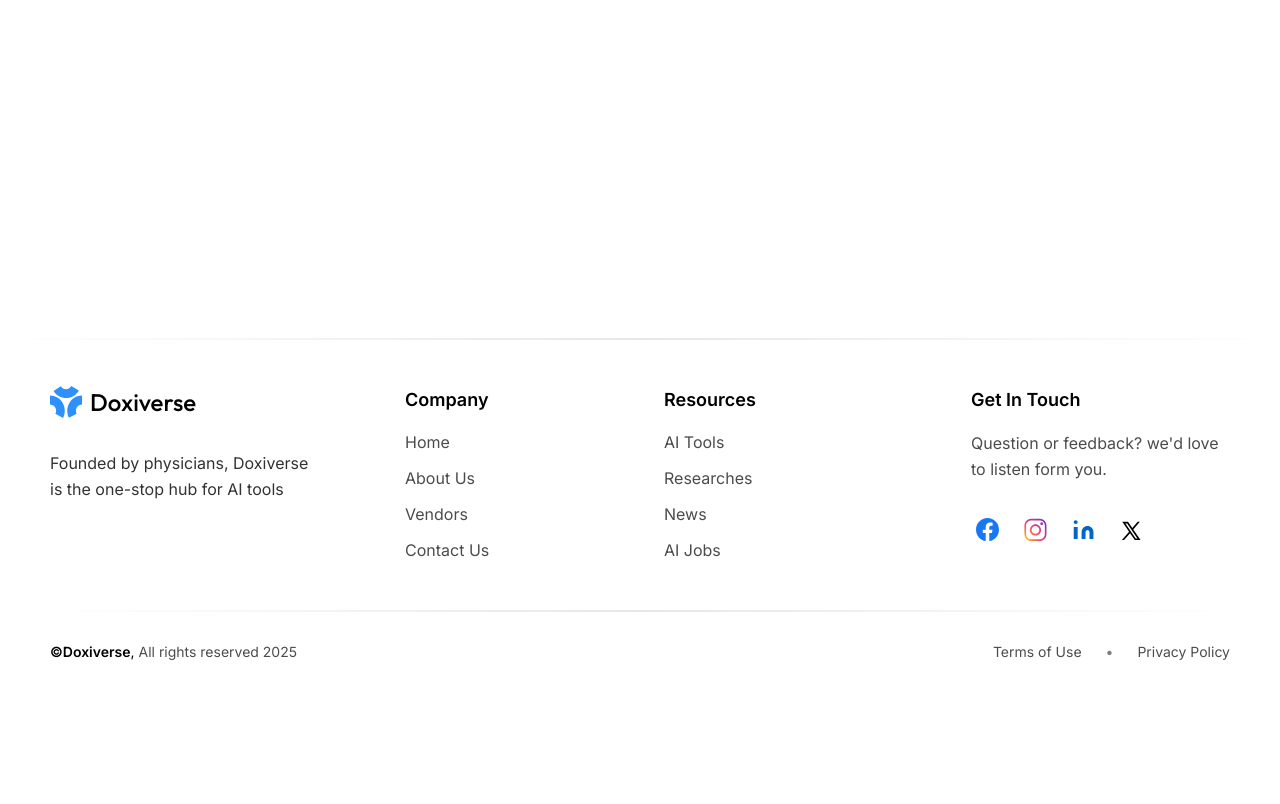
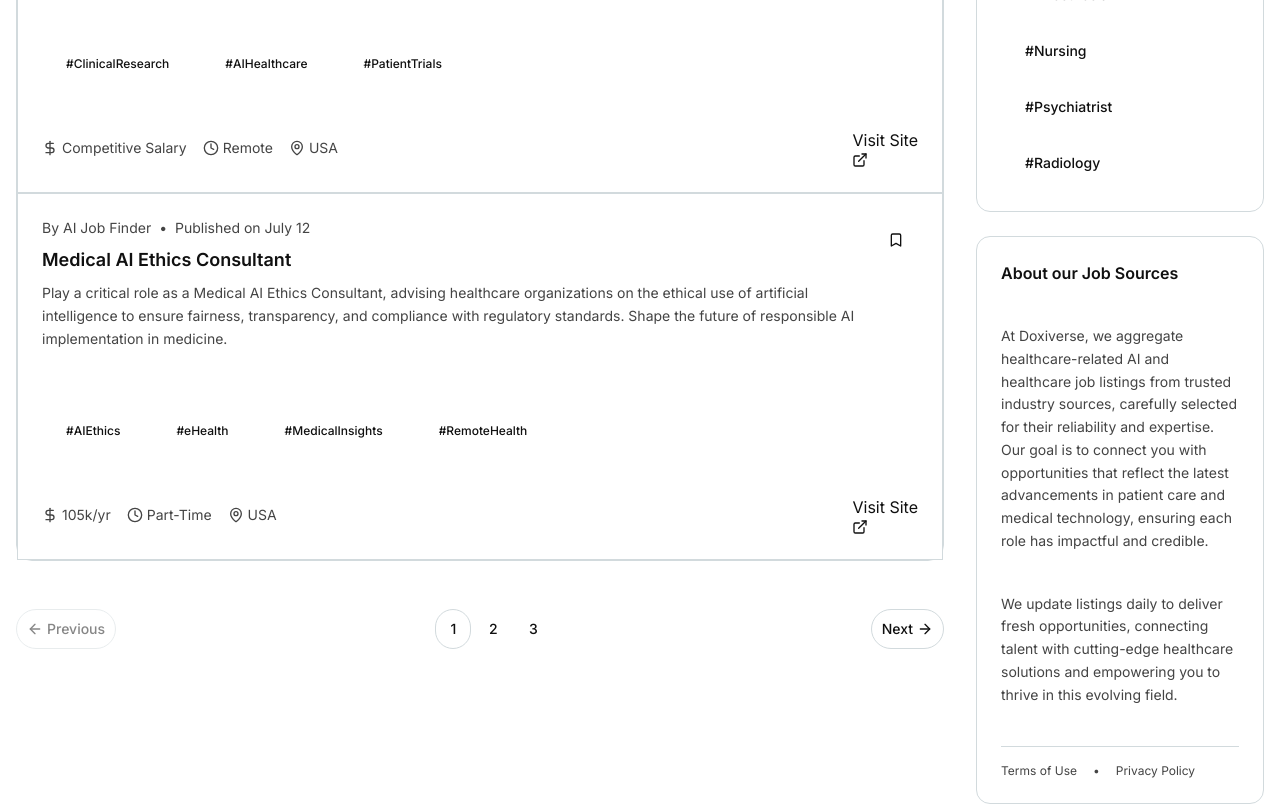
Before and after one commit to doxiversellc-create/front-end, a Next.js app: page /ai-jobs in a window 1280 px wide. Before the commit this address had no page. Shown: the part 560-1364 px from the top of the page. Before the commit the page ends 1270 px from the top, so only its background shows below. Built offline with nearby package versions, Linux system fonts and the light colour scheme.

Commit message:
create an ai job page

```diff
--- /dev/null
+++ b/app/ai-jobs/_components/JobCard.tsx
@@ -0,0 +1,83 @@
+import { Button } from "@/components/ui/button";
+import { Card } from "@/components/ui/card";
+import { Bookmark, Clock, DollarSign, ExternalLink, MapPin } from "lucide-react";
+
+interface JobCardProps {
+  title: string;
+  company: string;
+  description: string;
+  tags: string[];
+  salary?: string;
+  location: string;
+  type: string;
+  publishedDate: string;
+}
+
+const JobCard = ({
+  title,
+  //   company,
+  description,
+  tags,
+  salary,
+  location,
+  type,
+  publishedDate,
+}: JobCardProps) => {
+  return (
+    <Card className="p-6 border-b hover:shadow-[var(--job-card-hover-shadow)] transition-all duration-200 bg-card rounded-none">
+      <div className="flex justify-between items-start mb-4">
+        <div className="flex-1">
+          <div className="flex items-center text-sm text-muted-foreground mb-2">
+            <span>By AI Job Finder</span>
+            <span className="mx-2">•</span>
+            <span>Published on {publishedDate}</span>
+          </div>
+          <h3 className="text-lg font-semibold mb-2 hover:text-brand cursor-pointer transition-colors">
+            {title}
+          </h3>
+          <p className="text-muted-foreground text-sm leading-relaxed mb-4">{description}</p>
+        </div>
+        <Button variant="ghost" size="icon" className="ml-4 shrink-0">
+          <Bookmark className="h-4 w-4" />
+        </Button>
+      </div>
+
+      <div className="flex flex-wrap gap-2 mb-4">
+        {tags.map((tag, index) => (
+          <Button
+            key={index}
+            variant="secondary"
+            className="bg-tag-bg text-tag-text hover:bg-tag-bg/80 text-xs font-medium"
+          >
+            #{tag}
+          </Button>
+        ))}
+      </div>
+
+      <div className="flex items-center justify-between">
+        <div className="flex items-center space-x-4 text-sm text-muted-foreground">
+          {salary && (
+            <div className="flex items-center space-x-1">
+              <DollarSign className="h-4 w-4" />
+              <span>{salary}</span>
+            </div>
+          )}
+          <div className="flex items-center space-x-1">
+            <Clock className="h-4 w-4" />
+            <span>{type}</span>
+          </div>
+          <div className="flex items-center space-x-1">
+            <MapPin className="h-4 w-4" />
+            <span>{location}</span>
+          </div>
+        </div>
+        <span className="text-brand border-brand hover:bg-brand hover:text-white">
+          <span>Visit Site</span>
+          <ExternalLink className="w-4 h-4" />
+        </span>
+      </div>
+    </Card>
+  );
+};
+
+export default JobCard;
--- /dev/null
+++ b/app/ai-jobs/_components/Sidebar.tsx
@@ -0,0 +1,52 @@
+import { Button } from "@/components/ui/button";
+import { Card } from "@/components/ui/card";
+
+const Sidebar = () => {
+  const topTags = ["#Dentist", "#Anesthesia", "#Nursing", "#Psychiatrist", "#Radiology"];
+
+  return (
+    <aside className="space-y-6">
+      <Card className="p-6">
+        <h3 className="font-semibold mb-4">Top Tagged Jobs</h3>
+        <div className="flex flex-wrap gap-2">
+          {topTags.map((tag, index) => (
+            <Button
+              key={index}
+              variant="secondary"
+              className="bg-tag-bg text-tag-text hover:bg-tag-bg/80 cursor-pointer transition-colors"
+            >
+              {tag}
+            </Button>
+          ))}
+        </div>
+      </Card>
+
+      <Card className="p-6">
+        <h3 className="font-semibold mb-4">About our Job Sources</h3>
+        <p className="text-sm text-muted-foreground leading-relaxed mb-4">
+          At Doxiverse, we aggregate healthcare-related AI and healthcare job listings from trusted
+          industry sources, carefully selected for their reliability and expertise. Our goal is to
+          connect you with opportunities that reflect the latest advancements in patient care and
+          medical technology, ensuring each role has impactful and credible.
+        </p>
+        <p className="text-sm text-muted-foreground leading-relaxed">
+          We update listings daily to deliver fresh opportunities, connecting talent with
+          cutting-edge healthcare solutions and empowering you to thrive in this evolving field.
+        </p>
+        <div className="mt-4 pt-4 border-t border-border">
+          <div className="flex space-x-4 text-xs text-muted-foreground">
+            <a href="#" className="hover:text-foreground transition-colors">
+              Terms of Use
+            </a>
+            <span>•</span>
+            <a href="#" className="hover:text-foreground transition-colors">
+              Privacy Policy
+            </a>
+          </div>
+        </div>
+      </Card>
+    </aside>
+  );
+};
+
+export default Sidebar;
--- /dev/null
+++ b/app/ai-jobs/data/jobsData.ts
@@ -0,0 +1,74 @@
+export interface Job {
+  id: string;
+  title: string;
+  company: string;
+  description: string;
+  tags: string[];
+  salary?: string;
+  location: string;
+  type: string;
+  publishedDate: string;
+}
+
+export const jobsData: Job[] = [
+  {
+    id: "1",
+    title: "AI-Enhanced Clinical Research Coordinator",
+    company: "AI Job Finder",
+    description:
+      "As a Clinical Research Coordinator, you'll manage patient trials, ensure regulatory compliance, and leverage AI for data analysis to accelerate medical breakthroughs. Ideal for detail-oriented professionals passionate about advancing patient care through technology. Lead groundbreaking research initiatives at the intersection of AI and healthcare.",
+    tags: ["ClinicalResearch", "AIHealthcare", "PatientTrials"],
+    salary: "Competitive Salary",
+    location: "USA",
+    type: "Remote",
+    publishedDate: "July 12",
+  },
+  {
+    id: "2",
+    title: "Medical AI Ethics Consultant",
+    company: "AI Job Finder",
+    description:
+      "Play a critical role as a Medical AI Ethics Consultant, advising healthcare organizations on the ethical use of artificial intelligence to ensure fairness, transparency, and compliance with regulatory standards. Shape the future of responsible AI implementation in medicine.",
+    tags: ["AIEthics", "eHealth", "MedicalInsights", "RemoteHealth"],
+    salary: "105k/yr",
+    location: "USA",
+    type: "Part-Time",
+    publishedDate: "July 12",
+  },
+  {
+    id: "3",
+    title: "Healthcare Data Analyst with AI Specialization",
+    company: "AI Job Finder",
+    description:
+      "Analyze vast datasets from electronic health records using AI algorithms to uncover insights that improve outcomes. You'll collaborate with medical teams to predict trends, optimize resource allocation, and drive evidence-based healthcare decisions.",
+    tags: ["DataAnalytics", "eHealth", "MedicalInsights", "RemoteHealth"],
+    salary: "105k/yr",
+    location: "USA",
+    type: "Part-Time",
+    publishedDate: "July 12",
+  },
+  {
+    id: "4",
+    title: "Telemedicine Nurse Practitioner",
+    company: "AI Job Finder",
+    description:
+      "Provide virtual consultations and AI-assisted diagnostics in a fast-paced telemedicine environment. This role focuses on remote patient monitoring, prescribing treatments, and integrating cutting-edge technology to deliver exceptional care from anywhere.",
+    tags: ["DataAnalytics", "eHealth", "MedicalInsights", "RemoteHealth"],
+    salary: "105k/yr",
+    location: "USA",
+    type: "Part-Time",
+    publishedDate: "July 12",
+  },
+  {
+    id: "5",
+    title: "Biomedical AI Engineer",
+    company: "AI Job Finder",
+    description:
+      "Design and implement AI models for medical devices & imaging systems. This position involves developing algorithms for disease detection, collaborating with engineers and clinicians, and ensuring regulatory compliance for innovative healthcare solutions.",
+    tags: ["DataAnalytics", "eHealth", "MedicalInsights", "RemoteHealth"],
+    salary: "105k/yr",
+    location: "USA",
+    type: "Part-Time",
+    publishedDate: "July 12",
+  },
+];
--- /dev/null
+++ b/app/ai-jobs/page.tsx
@@ -0,0 +1,50 @@
+"use client";
+import { useState } from "react";
+import { Pagination } from "../../components/Pagination";
+import JobCard from "./_components/JobCard";
+import Sidebar from "./_components/Sidebar";
+import { jobsData } from "./data/jobsData";
+
+const Index = () => {
+  // const [activeFilter, setActiveFilter] = useState("recent");
+  const [currentPage, setCurrentPage] = useState(1);
+  const jobsPerPage = 2;
+
+  const totalPages = Math.ceil(jobsData.length / jobsPerPage);
+  const currentJobs = jobsData.slice((currentPage - 1) * jobsPerPage, currentPage * jobsPerPage);
+
+  return (
+    <div className="min-h-screen bg-background">
+      <main className="max-w-7xl mx-auto px-4 py-8">
+        <section className=" py-24 text-left md:text-center">
+          <span className="text-sm px-3 py-2 font-semibold rounded-full bg-background">
+            AI Jobs
+          </span>
+          <h1 className="mt-4 text-4xl md:text-5xl font-semibold tracking-tight font-outfit">
+            Jobs you might find Useful
+          </h1>
+        </section>
+        <div className="grid grid-cols-1 lg:grid-cols-4 gap-8">
+          <div className="lg:col-span-3">
+            <div className="space-y-0 border rounded-2xl">
+              {currentJobs.map(job => (
+                <JobCard key={job.id} {...job} />
+              ))}
+            </div>
+            <Pagination
+              currentPage={currentPage}
+              onPageChange={setCurrentPage}
+              totalPages={totalPages}
+            />
+          </div>
+
+          <div className="lg:col-span-1">
+            <Sidebar />
+          </div>
+        </div>
+      </main>
+    </div>
+  );
+};
+
+export default Index;
```
